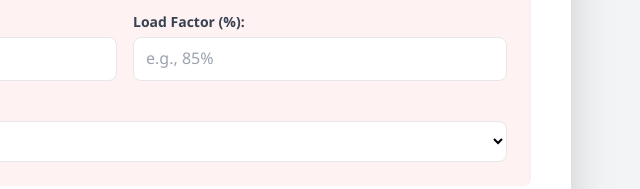
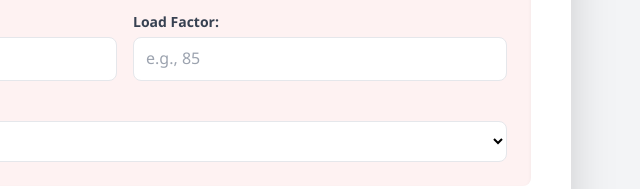
Before and after one commit to tmcforapps-sys/LOSA, a website built with Vite: page index.html in a window 1280 px wide. Shown: the part 560-749 px from the top of the page, 517-1157 px from the left. Built offline with nearby package versions, Linux system fonts and the light colour scheme; a script that the page names is missing.

Commit message:
Update index.html

```diff
--- a/index.html
+++ b/index.html
@@ -33,7 +33,7 @@
                                 <div><label for="aircraftType" class="block text-gray-700 font-bold mb-1">Aircraft Type:</label><input type="text" id="aircraftType" name="aircraftType" class="w-full px-3 py-2 border rounded-lg" placeholder="e.g., A320"></div>
                                 <div><label for="observerId" class="block text-gray-700 font-bold mb-1">Observer ID:</label><input type="text" id="observerId" name="observerId" class="w-full px-3 py-2 border rounded-lg" placeholder="e.g., LOSA001"></div>
                                 <div><label for="crewObserved" class="block text-gray-700 font-bold mb-1">No. of Cabin Crew Observed:</label><input type="number" id="crewObserved" name="crewObserved" class="w-full px-3 py-2 border rounded-lg" placeholder="e.g., 4"></div>
-                                <div><label for="loadFactor" class="block text-gray-700 font-bold mb-1">Load Factor (%):</label><input type="text" id="loadFactor" name="loadFactor" class="w-full px-3 py-2 border rounded-lg" placeholder="e.g., 85%"></div>
+                                <div><label for="loadFactor" class="block text-gray-700 font-bold mb-1">Load Factor:</label><input type="text" id="loadFactor" name="loadFactor" class="w-full px-3 py-2 border rounded-lg" placeholder="e.g., 85"></div>
                                 <div class="sm:col-span-2"><label for="inspectorName" class="block text-gray-700 font-bold mb-1 required-asterisk">Inspector Name:</label><select id="inspectorName" name="inspectorName" class="w-full px-3 py-2 border rounded-lg bg-white" required><option value="">-- Select Inspector --</option><option value="Karn Sakulkijkarn">Karn Sakulkijkarn</option><option value="Naparin Boonchuaylue">Naparin Boonchuaylue</option><option value="Khathawut Benjachinsuwan">Khathawut Benjachinsuwan</option><option value="Parichat Srithongkul">Parichat Srithongkul</option><option value="Twankorn Chen">Twankorn Chen</option><option value="Phinlaphat Aphinyaupatham">Phinlaphat Aphinyaupatham</option><option value="Alisara Usavagovitwong">Alisara Usavagovitwong</option><option value="Janpen Vorawanitcha">Janpen Vorawanitcha</option><option value="Adisorn Usmanbaha">Adisorn Usmanbaha</option><option value="Chotika Totrakool">Chotika Totrakool</option><option value="Kittitat Chanta-amornlertkul">Kittitat Chanta-amornlertkul</option><option value="Busabong Promkhuntod">Busabong Promkhuntod</option></select></div>
                             </div>
                         </div>
```
